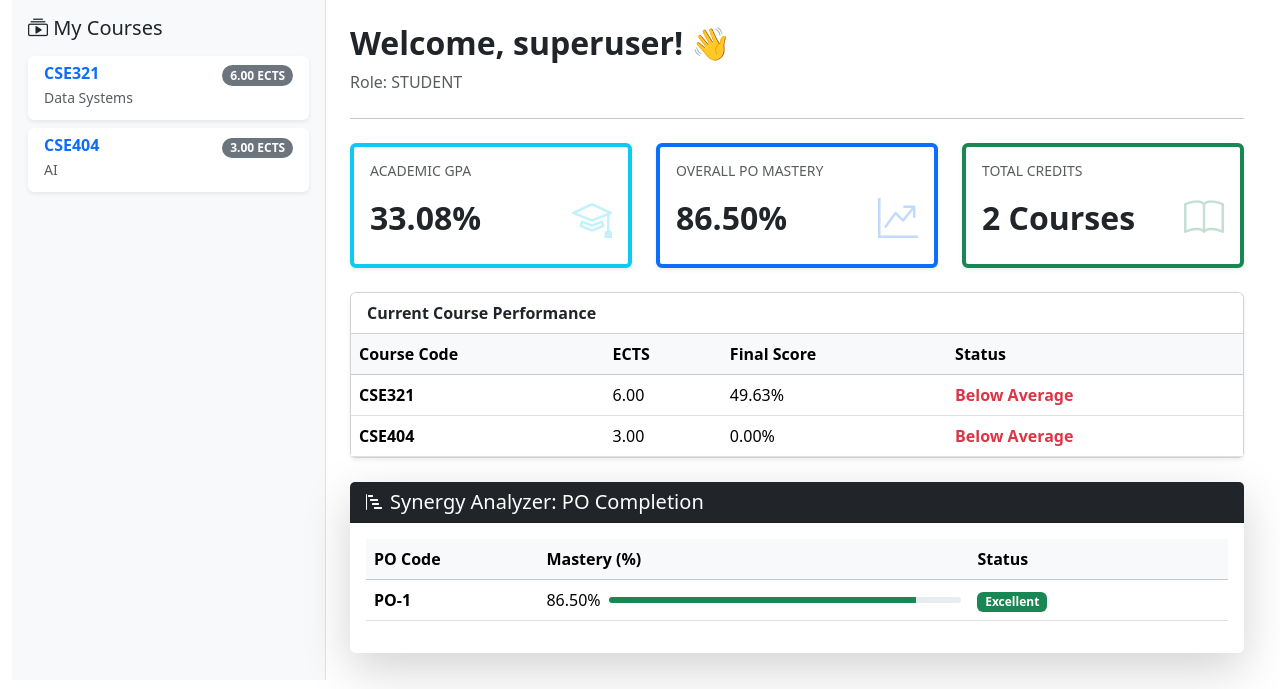
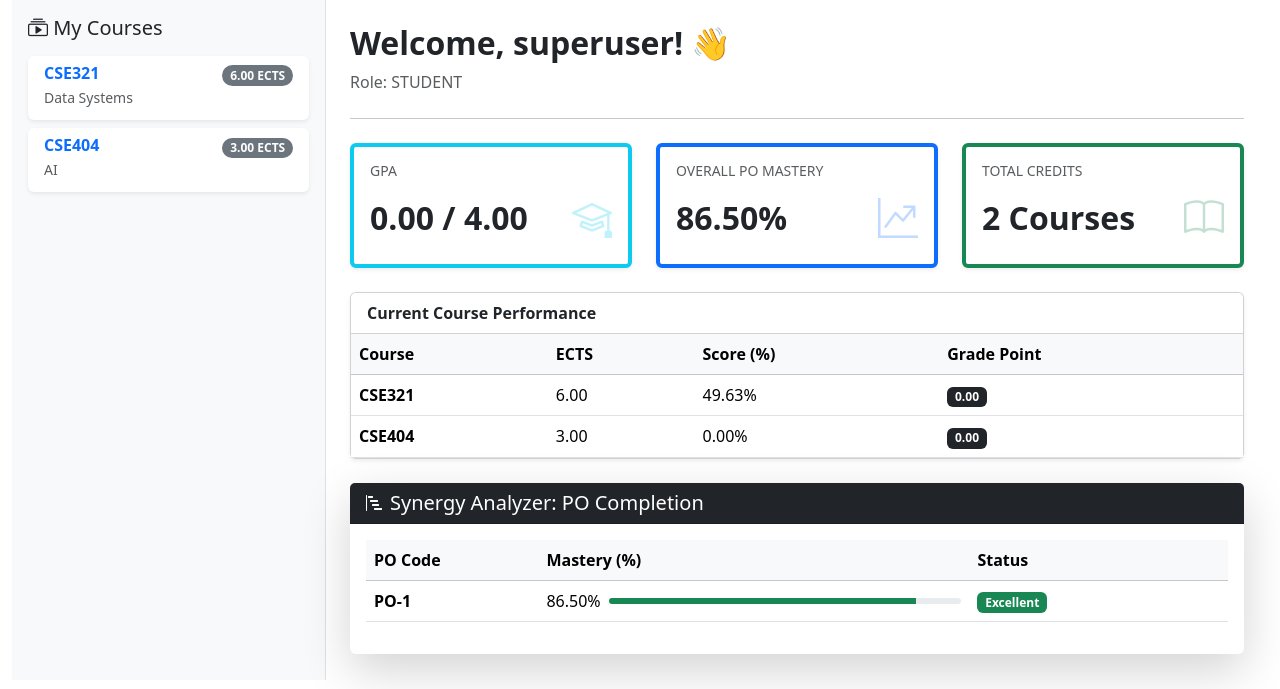
Before and after one commit to Mirket07/Acumie, a Django app: page /grades/dashboard/ in a window 1280 px wide. Shown: the part 56-745 px from the top of the page. Run offline with Django 5.2, Linux system fonts and the light colour scheme; a user stored in the database is signed in; data comes from the database, SQL or seed files in the repository; parts of the project's set-up code (start-up, migrations or seed data) failed here and were passed over.

Commit message:
Fixed GPA calculation issue

```diff
--- a/grades/templates/grades/student_content.html
+++ b/grades/templates/grades/student_content.html
@@ -2,9 +2,9 @@
   <div class="col-md-4">
     <div class="card shadow-sm border-start border-info border-4 h-100">
       <div class="card-body">
-        <h6 class="card-title text-muted text-uppercase small">Academic GPA</h6>
+        <h6 class="card-title text-muted text-uppercase small">GPA</h6>
         <div class="d-flex align-items-center">
-            <h1 class="display-6 fw-bold mb-0 me-3">{{ overall_gpa|floatformat:2 }}%</h1>
+            <h1 class="display-6 fw-bold mb-0 me-3">{{ overall_gpa|floatformat:2 }} / 4.00</h1>
             <i class="bi bi-mortarboard fs-1 text-info opacity-25 ms-auto"></i>
         </div>
       </div>
@@ -39,7 +39,7 @@
   <div class="card-body p-0">
     <table class="table table-hover mb-0">
       <thead class="table-light">
-        <tr><th>Course Code</th><th>ECTS</th><th>Final Score</th><th>Status</th></tr>
+        <tr><th>Course</th><th>ECTS</th><th>Score (%)</th><th>Grade Point</th></tr>
       </thead>
       <tbody>
         {% for res in course_results %}
@@ -47,7 +47,7 @@
           <td class="fw-bold">{{ res.code }}</td>
           <td>{{ res.ects }}</td>
           <td>{{ res.score|floatformat:2 }}%</td>
-          <td>{% if res.score >= 50 %}<span class="text-success fw-bold">Passing</span>{% else %}<span class="text-danger fw-bold">Below Average</span>{% endif %}</td>
+          <td><span class="badge bg-dark">{{ res.point|floatformat:2 }}</span></td>
         </tr>
         {% endfor %}
       </tbody>
--- a/grades/utils.py
+++ b/grades/utils.py
@@ -1,8 +1,20 @@
-from decimal import Decimal
 from django.db.models import F
 from collections import defaultdict
+from decimal import Decimal, ROUND_HALF_UP
 from .models import Grade
+from courses.models import Course
 from outcomes.models import LO_PO_Contribution
+
+def get_4_scale_point(score):
+    if score >= 90: return Decimal("4.00")
+    if score >= 85: return Decimal("3.50")
+    if score >= 80: return Decimal("3.00")
+    if score >= 75: return Decimal("2.50")
+    if score >= 70: return Decimal("2.00")
+    if score >= 65: return Decimal("1.50")
+    if score >= 60: return Decimal("1.00")
+    if score >= 50: return Decimal("0.50")
+    return Decimal("0.00")
 
 def calculate_course_grade(student, course):
     assessments = course.assessments.all()
@@ -16,8 +28,7 @@ def calculate_course_grade(student, course):
 
 def calculate_weighted_po_score(student_id: int):
     student_grades = Grade.objects.filter(student_id=student_id).select_related('assessment__course')
-    if not student_grades.exists():
-        return {}
+    if not student_grades.exists(): return {}
     po_totals = defaultdict(Decimal)
     total_ects_impact = defaultdict(Decimal)
     all_contributions = LO_PO_Contribution.objects.select_related('program_outcome', 'learning_outcome').all()
--- a/grades/views.py
+++ b/grades/views.py
@@ -4,42 +4,53 @@ from django.db.models import Avg
 from decimal import Decimal
 from courses.models import Course
 from .models import Grade
-from .utils import calculate_weighted_po_score, calculate_course_grade
+from .utils import calculate_weighted_po_score, calculate_course_grade, get_4_scale_point
 
 @login_required
 def grade_dashboard_view(request):
     user = request.user
     role = getattr(user, "role", "").upper() if hasattr(user, "role") else ""
-    context = {
-        "user_name": user.get_full_name() or user.username,
-        "user_role": role,
-    }
+    context = {"user_name": user.get_full_name() or user.username, "user_role": role}
+
     if user.is_staff or user.is_superuser:
         courses_qs = Course.objects.all().order_by("code")
     elif role == "INSTRUCTOR":
         courses_qs = Course.objects.filter(instructor=user).order_by("code")
     else:
         courses_qs = Course.objects.filter(enrollments__student=user).distinct().order_by("code")
+
     context["courses"] = courses_qs
     context["total_courses"] = courses_qs.count()
+
     if role == "STUDENT":
         context["is_student"] = True
         course_results = []
-        total_weighted_points = Decimal("0.00")
+        total_gpa_weighted_points = Decimal("0.00")
         total_ects = Decimal("0.00")
+
         for course in courses_qs:
-            course_final_score = calculate_course_grade(user, course)
-            course_results.append({'code': course.code, 'title': course.title, 'ects': course.ects_credit, 'score': course_final_score})
-            total_weighted_points += (course_final_score * Decimal(str(course.ects_credit)))
+            score_100 = calculate_course_grade(user, course)
+            point_4 = get_4_scale_point(score_100)
+            course_results.append({
+                'code': course.code,
+                'title': course.title,
+                'ects': course.ects_credit,
+                'score': score_100,
+                'point': point_4
+            })
+            total_gpa_weighted_points += (point_4 * Decimal(str(course.ects_credit)))
             total_ects += Decimal(str(course.ects_credit))
+
         context["course_results"] = course_results
-        context["overall_gpa"] = (total_weighted_points / total_ects) if total_ects > 0 else 0
+        context["overall_gpa"] = (total_gpa_weighted_points / total_ects) if total_ects > 0 else 0
+
         try:
             po_scores = calculate_weighted_po_score(student_id=user.id) or {}
         except Exception:
             po_scores = {}
         context["po_scores"] = po_scores
         context["average_po_score"] = (f"{sum(po_scores.values()) / len(po_scores):.2f}" if po_scores else "N/A")
+
     return render(request, "grades/dashboard.html", context)
 
 @login_required
```
